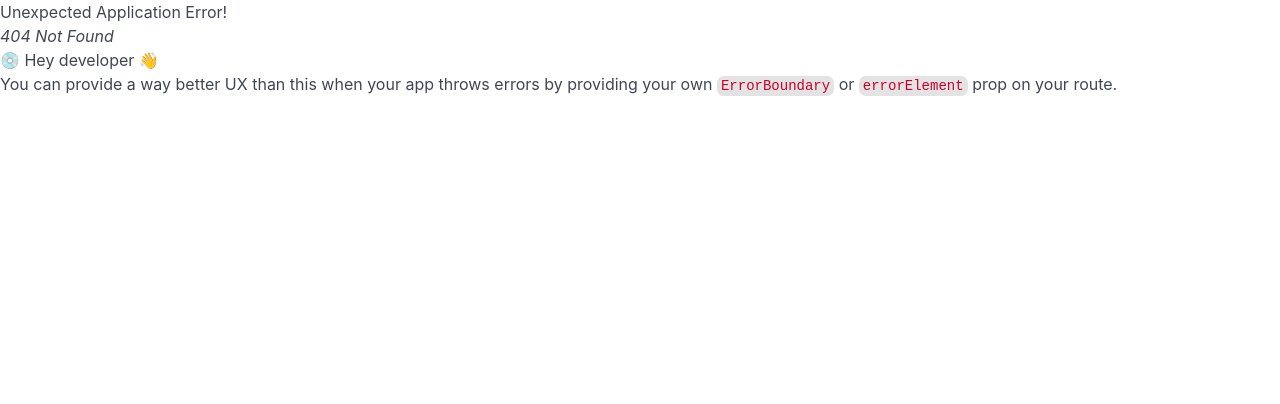
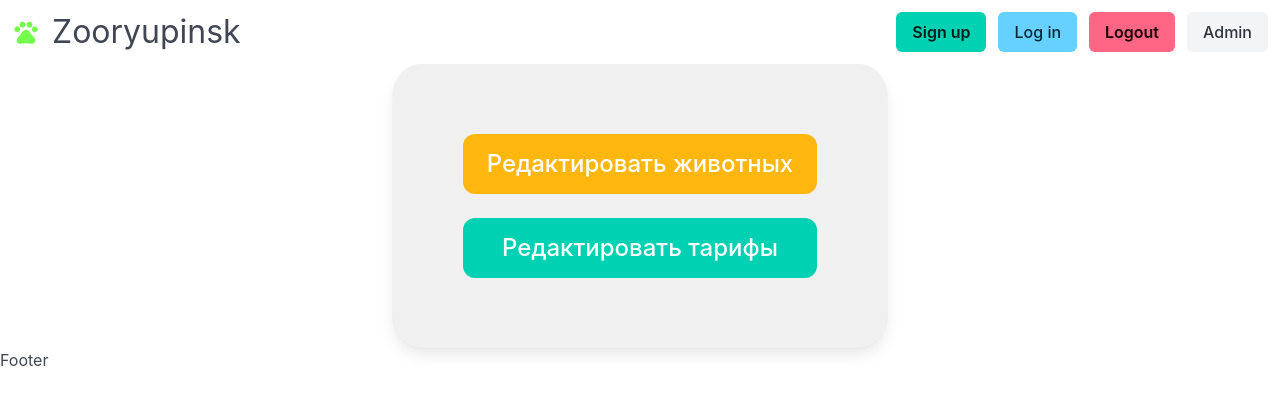
Before and after one commit to Alexsbyte/zoo-project, a React (Vite) app in the folder client/: page /admin in a window 1280 px wide. Before the commit this address had no page. Shown: the top 404 px of the page. Built offline with nearby package versions, Linux system fonts and the light colour scheme.

Commit message:
Add 2 links

```diff
--- a/client/src/App.jsx
+++ b/client/src/App.jsx
@@ -6,6 +6,7 @@ import LoginPage from './pages/LoginPage/LoginPage'
 import 'bulma/css/bulma.css';
 import { createBrowserRouter, RouterProvider } from 'react-router-dom'
 import AnimalsPage from './pages/AnimalsPage/AnimalsPage'
+import AdminPage from './pages/AdminPage/AdminPage'
 
 
 
@@ -30,6 +31,10 @@ const router = createBrowserRouter([
       {
         path: '/animals',
         element: <AnimalsPage />
+      },
+      {
+        path: '/admin',
+        element: <AdminPage />
       }
     ]
   }
--- /dev/null
+++ b/client/src/pages/AdminPage/AdminPage.jsx
@@ -0,0 +1,33 @@
+import React from 'react'
+import { Link } from "react-router-dom";
+
+export default function AdminPage() {
+  return (
+    <div className="hero is-flex is-justify-content-center is-align-items-center">
+    <div className="box" style={{ backgroundColor: '#f0f0f0', padding: '70px', borderRadius: '30px' }}>
+      <div className="columns is-centered">
+        <div className="column ">
+          <Link
+            to="/edit-animals"
+            className="button is-warning is-large is-fullwidth is-size-4 has-text-centered has-text-white"
+            style={{ whiteSpace: 'nowrap' }}
+          >
+            Редактировать животных
+          </Link>
+        </div>
+      </div>
+      <div className="columns is-centered">
+        <div className="column ">
+          <Link
+            to="/edit-tariffs"
+            className="button is-primary is-large is-fullwidth is-size-4 has-text-centered has-text-white"
+            style={{ whiteSpace: 'nowrap' }}
+          >
+            Редактировать тарифы
+          </Link>
+        </div>
+      </div>
+    </div>
+  </div>
+  )
+}
```
Also changed, not shown: client/src/shared/ui/Btn.jsx (added, +9 -0 lines), 1 other file (tests, documents, lock files or other folders).
